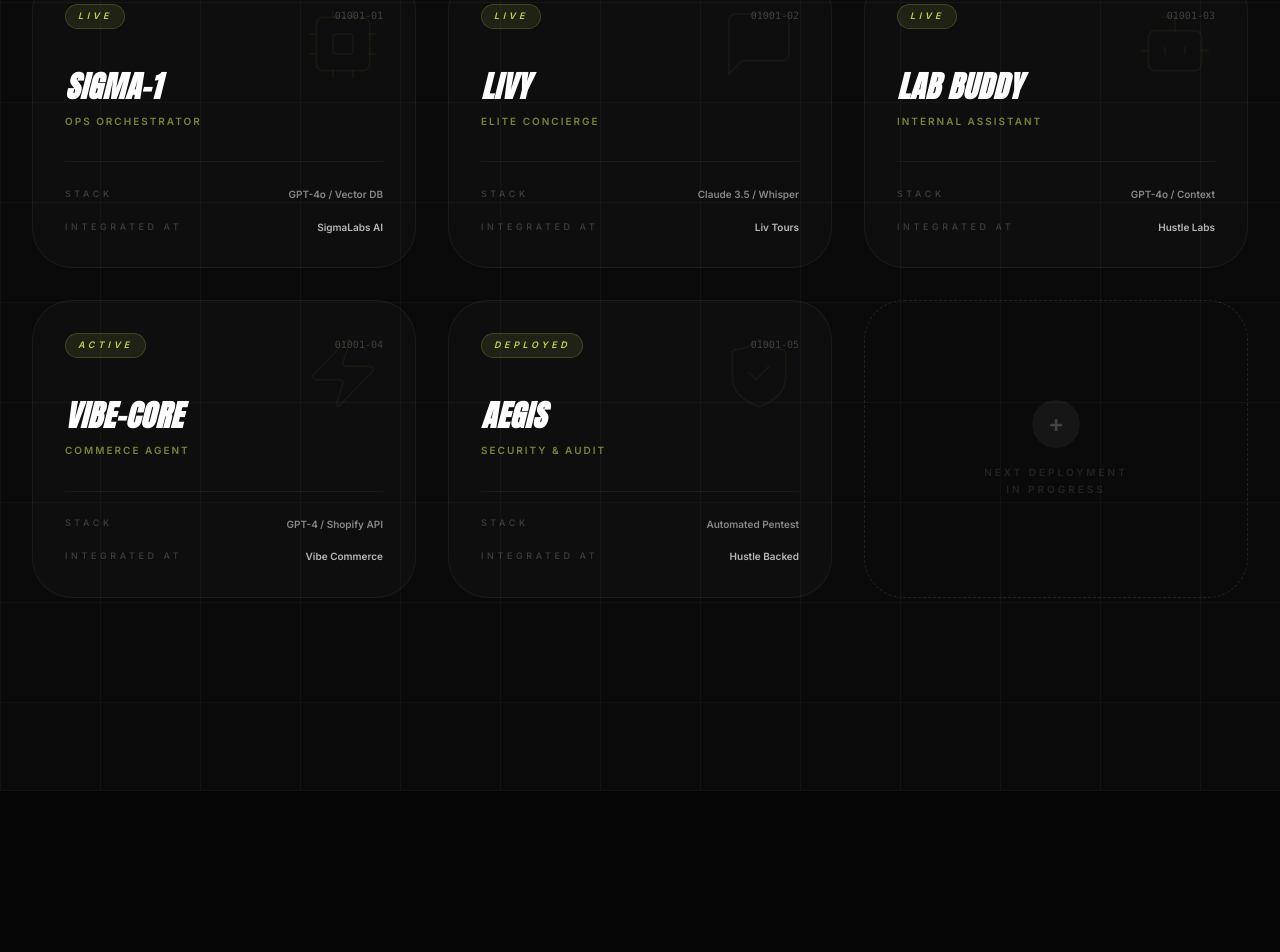
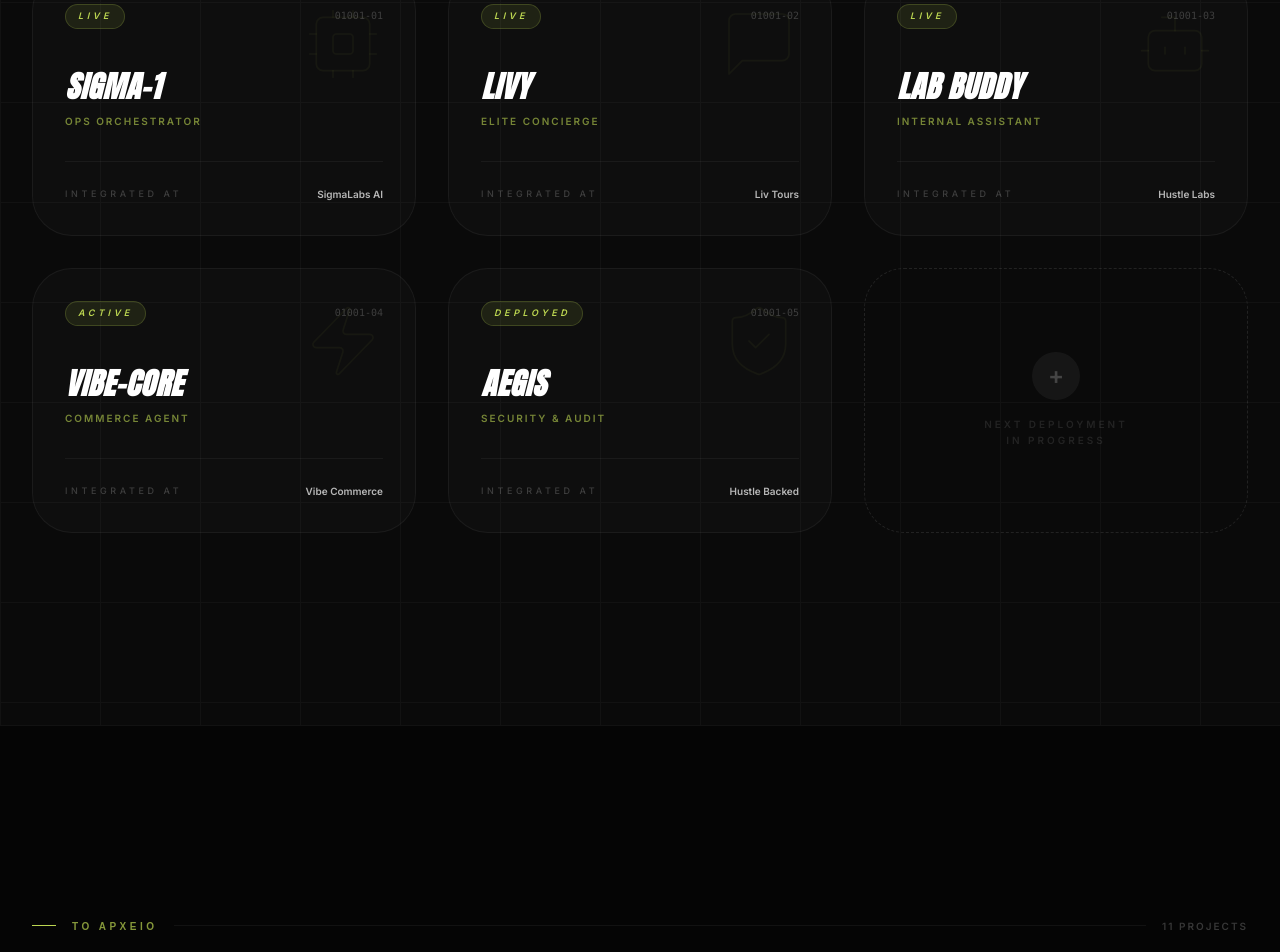
Before and after one commit to hustleadv/hustle-labs-next-gen-growth, a React (Vite) app: page /portfolio in a window 1280 px wide. Shown: the part 3117-4069 px from the top of the page. Built offline with nearby package versions, Linux system fonts and the light colour scheme; the HTML template or start-up script is replaced by a standard one; a web font is replaced by a local one.

Commit message:
style: remove tech stack from AI agent cards in portfolio

```diff
--- a/src/pages/Work.tsx
+++ b/src/pages/Work.tsx
@@ -1022,10 +1022,7 @@ const Work = () => {
                   </div>
 
                   <div className="mt-auto space-y-4 pt-6 border-t border-white/5">
-                    <div className="flex items-center justify-between">
-                       <span className="text-[9px] font-medium text-white/20 uppercase tracking-widest">Stack</span>
-                       <span className="text-[10px] font-semibold text-white/50">{agent.tech}</span>
-                    </div>
+
                     <div className="flex items-center justify-between">
                        <span className="text-[9px] font-medium text-white/20 uppercase tracking-widest">Integrated At</span>
                        <span className="text-[10px] font-semibold text-white/70">{agent.client}</span>
```
